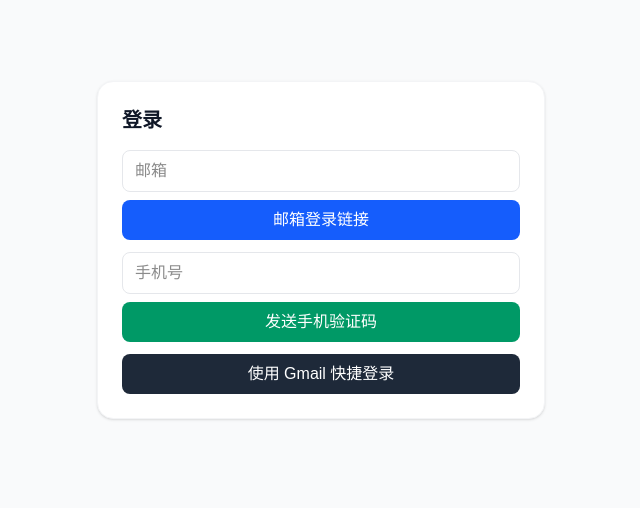
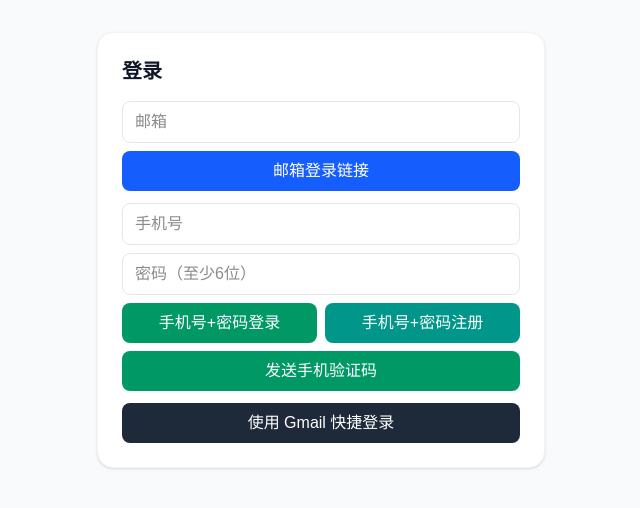
Before and after one commit to i3doit/ai365, a Next.js app: page /login in a window 1280 px wide. Shown: the part 150-658 px from the top of the page, without its empty margins (319-959 px from the left). Built offline with nearby package versions, Linux system fonts and the light colour scheme; no server answers.

Commit message:
feat(auth): 支持手机号+密码登录与注册；优化 OAuth 重定向

```diff
--- a/app/login/page.tsx
+++ b/app/login/page.tsx
@@ -6,6 +6,7 @@ import { z } from 'zod';
 
 const emailSchema = z.string().email();
 const phoneSchema = z.string().min(6);
+const pwSchema = z.string().min(6);
 
 function clean(s: string) {
   return s.replace(/<[^>]+>/g, '').trim();
@@ -15,6 +16,7 @@ export default function LoginPage() {
   const router = useRouter();
   const [email, setEmail] = useState('');
   const [phone, setPhone] = useState('');
+  const [password, setPassword] = useState('');
   const [code, setCode] = useState('');
   const [phase, setPhase] = useState<'idle' | 'phone_code'>('idle');
   const [loading, setLoading] = useState(false);
@@ -35,7 +37,7 @@ export default function LoginPage() {
     try {
       await supabase.auth.signInWithOAuth({
         provider: 'google',
-        options: { redirectTo: `${window.location.origin}/hk-order` }
+        options: { redirectTo: `${window.location.origin}/login` }
       });
     } catch (e: any) {
       setMsg('谷歌登录未启用，请使用邮箱或手机号登录');
@@ -54,7 +56,7 @@ export default function LoginPage() {
         email: v,
         options: {
           shouldCreateUser: true,
-          emailRedirectTo: `${window.location.origin}/hk-order`
+          emailRedirectTo: `${window.location.origin}/login`
         }
       });
       setMsg('已发送邮箱登录链接，请前往邮箱点击登录');
@@ -114,6 +116,56 @@ export default function LoginPage() {
     }
   };
 
+  const signInPhonePassword = async () => {
+    setMsg('');
+    const vPhone = clean(phone);
+    const vPw = clean(password);
+    try {
+      phoneSchema.parse(vPhone);
+      pwSchema.parse(vPw);
+      setLoading(true);
+      const { data, error } = await supabase.auth.signInWithPassword({
+        phone: vPhone,
+        password: vPw
+      });
+      if (error) throw error;
+      if (data.user) {
+        router.push('/hk-order');
+      } else {
+        setMsg('登录失败，请检查手机号或密码');
+      }
+    } catch {
+      setMsg('登录失败，请检查手机号或密码');
+    } finally {
+      setLoading(false);
+    }
+  };
+
+  const signUpPhonePassword = async () => {
+    setMsg('');
+    const vPhone = clean(phone);
+    const vPw = clean(password);
+    try {
+      phoneSchema.parse(vPhone);
+      pwSchema.parse(vPw);
+      setLoading(true);
+      const { data, error } = await supabase.auth.signUp({
+        phone: vPhone,
+        password: vPw
+      });
+      if (error) throw error;
+      if (data.user) {
+        router.push('/hk-order');
+      } else {
+        setMsg('注册失败，请稍后重试');
+      }
+    } catch {
+      setMsg('注册失败，请检查输入');
+    } finally {
+      setLoading(false);
+    }
+  };
+
   return (
     <div className="min-h-screen flex items-center justify-center bg-gray-50">
       <div className="w-full max-w-md bg-white rounded-2xl shadow-sm border border-gray-100 p-6 space-y-4">
@@ -144,6 +196,29 @@ export default function LoginPage() {
               placeholder="手机号"
               className="w-full rounded-lg border border-gray-200 px-3 py-2"
             />
+            <input
+              type="password"
+              value={password}
+              onChange={(e) => setPassword(e.target.value)}
+              placeholder="密码（至少6位）"
+              className="w-full rounded-lg border border-gray-200 px-3 py-2"
+            />
+            <div className="grid grid-cols-2 gap-2">
+              <button
+                onClick={signInPhonePassword}
+                disabled={loading}
+                className="w-full py-2 rounded-lg bg-emerald-600 text-white"
+              >
+                手机号+密码登录
+              </button>
+              <button
+                onClick={signUpPhonePassword}
+                disabled={loading}
+                className="w-full py-2 rounded-lg bg-teal-600 text-white"
+              >
+                手机号+密码注册
+              </button>
+            </div>
             {phase === 'idle' ? (
               <button
                 onClick={sendPhoneCode}
```
